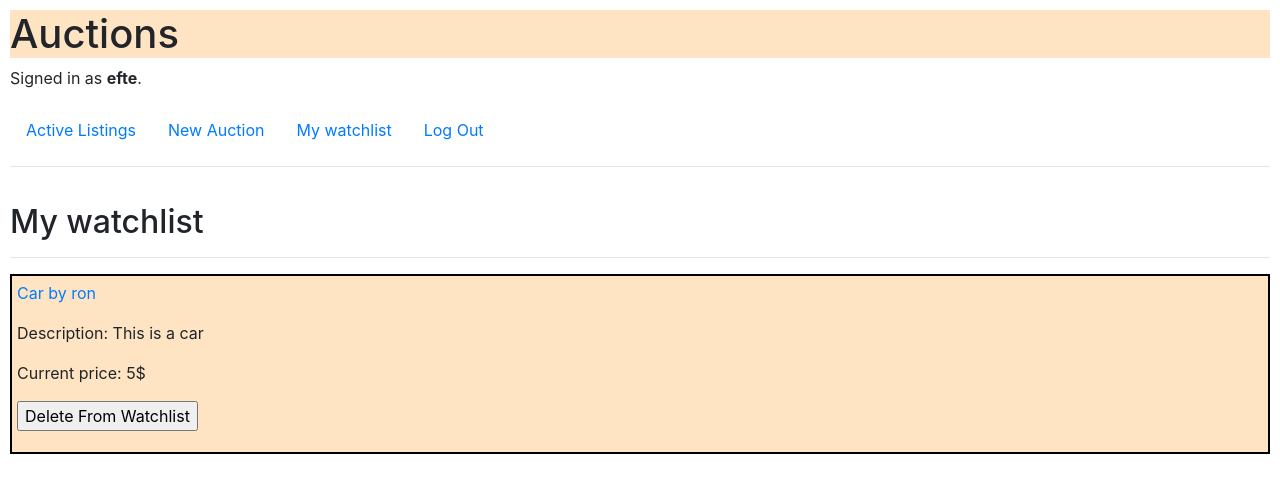
After one commit to within4d45/cs50, a Django app: page /watchlist/ in a window 1280 px wide. The commit adds this page. Shown: the top 493 px of the page. Run offline with Django 4.2, Linux system fonts and the light colour scheme; a user stored in the database is signed in; data comes from the database, SQL or seed files in the repository; some libraries are stand-ins or nearby versions.

Commit message:
barebones of commerce works

```diff
--- a/projects/2/commerce/auctions/admin.py
+++ b/projects/2/commerce/auctions/admin.py
@@ -1,8 +1,9 @@
 from django.contrib import admin
-from .models import User, Auction, Bid, Comment
+from .models import User, Auction, Bid, Comment, WatchList
 # Register your models here.
 
 admin.site.register(User)
 admin.site.register(Auction)
 admin.site.register(Bid)
 admin.site.register(Comment)
+admin.site.register(WatchList)
--- a/projects/2/commerce/auctions/models.py
+++ b/projects/2/commerce/auctions/models.py
@@ -1,6 +1,5 @@
 from django.contrib.auth.models import AbstractUser
 from django.db import models
-
 
 class User(AbstractUser):
     pass
@@ -9,15 +8,15 @@ class Auction(models.Model):
     title = models.CharField(max_length=64)
     description = models.CharField(max_length=256)
     picture_url = models.CharField(max_length=256, blank = True)
-    user = models.ForeignKey(User, on_delete=models.CASCADE, related_name="seller")
+    user = models.ForeignKey(User, on_delete=models.CASCADE, related_name="auctions")
     price = models.IntegerField()
+    active = models.BooleanField(default=True)
 
     def __str__(self):
         return f"{self.title} by {self.user}"
 
 class Bid(models.Model):
     amount = models.IntegerField()
-    time = models.TimeField()
     auction = models.ForeignKey(Auction, on_delete=models.CASCADE, related_name="bids")
     user = models.ForeignKey(User, on_delete=models.CASCADE, related_name="bidders")
 
@@ -32,3 +31,10 @@ class Comment(models.Model):
 
     def __str__(self):
         return f"{self.comment}"
+
+class WatchList(models.Model):
+    user = models.OneToOneField(User, on_delete=models.CASCADE, related_name="watchlist")
+    auction = models.ManyToManyField(Auction, blank=True, related_name="watchlists")
+
+    def __str__(self):
+        return f"{self.user}'s watchlist"
--- a/projects/2/commerce/auctions/static/auctions/styles.css
+++ b/projects/2/commerce/auctions/static/auctions/styles.css
@@ -2,6 +2,9 @@ body {
     padding: 10px;
 }
 
+div {
+    padding-bottom: 20px;
+}
 
 .auction {
     border: 2px solid black;
@@ -14,3 +17,19 @@ body {
 #error {
     color: red;
 }
+
+#message {
+    color: green;
+}
+
+#submit_comment {
+    width: 300px;
+}
+
+#you_won {
+    color: green;
+}
+
+h1 {
+    background-color: bisque;
+}
--- a/projects/2/commerce/auctions/templates/auctions/index.html
+++ b/projects/2/commerce/auctions/templates/auctions/index.html
@@ -12,7 +12,9 @@
             {% endif %}
         </p>
         <p>Description: {{ auction.description }}</p>
-        <p>Current price: {{ auction.starting_price }}$</p>
+        <p>Current price: {{ auction.price }}$</p>
     </div>
+    {% empty %}
+    <h3>No active listings</h3>
     {% endfor %}
 {% endblock %}
--- a/projects/2/commerce/auctions/templates/auctions/layout.html
+++ b/projects/2/commerce/auctions/templates/auctions/layout.html
@@ -23,6 +23,12 @@
                 </li>
                 {% if user.is_authenticated %}
                     <li class="nav-item">
+                        <a class="nav-link" href="{% url 'new_auction' %}">New Auction</a>
+                    </li>
+                    <li class="nav-item">
+                        <a class="nav-link" href="{% url 'watchlist' %}">My watchlist</a>
+                    </li>
+                    <li class="nav-item">
                         <a class="nav-link" href="{% url 'logout' %}">Log Out</a>
                     </li>
                 {% else %}
--- /dev/null
+++ b/projects/2/commerce/auctions/templates/auctions/watchlist.html
@@ -0,0 +1,31 @@
+{% extends "auctions/layout.html" %}
+
+{% block body %}
+    {% if user.is_authenticated %}
+        <h2>My watchlist</h2>
+        <hr>
+        {% for auction in auctions %}
+        <div class="auction">
+            <p><a href="{% url 'auction' auction.id %}">{{ auction }}</a></p>
+            <p>
+                {% if auction.picture_url != "" %}
+                <img src= "{{ auction.picture_url }}" width="600">
+                {% endif %}
+            </p>
+            <p>Description: {{ auction.description }}</p>
+            <p>Current price: {{ auction.price }}$</p>
+            <p>
+                <form action="{% url 'edit_watchlist' auction.pk %}" method="post">
+                    {% csrf_token %}
+                    <input type="hidden" name="delete" value="True">
+                    <input type="submit" value="Delete From Watchlist">
+                </form>
+            </p>
+        </div>
+        {% empty %}
+        <h3>No item on watchlist</h3>
+        {% endfor %}
+    {% else %}
+        <h2>Log in to see your watchlist</h2>
+    {% endif %}
+{% endblock %}
--- a/projects/2/commerce/auctions/urls.py
+++ b/projects/2/commerce/auctions/urls.py
@@ -9,5 +9,8 @@ urlpatterns = [
     path("register", views.register, name="register"),
     path("auction/<int:auction_id>", views.auction, name="auction"),
     path("new_auction", views.new_auction, name="new_auction"),
-    path("auction/<int:auction_id>/bid>", views.bid, name="bid")
+    path("auction/<int:auction_id>/close_auction", views.close_auction, name="close_auction"),
+    path("auction/<int:auction_id>/submit_comment", views.submit_comment, name="submit_comment"),
+    path("watchlist/", views.watchlist, name="watchlist"),
+    path("watchlist/edit_watchlist/<int:auction_id>", views.edit_watchlist, name="edit_watchlist")
 ]
--- a/projects/2/commerce/auctions/views.py
+++ b/projects/2/commerce/auctions/views.py
@@ -1,15 +1,30 @@
 from django.contrib.auth import authenticate, login, logout
 from django.db import IntegrityError
+from django.db.models import Max
 from django.http import HttpResponse, HttpResponseRedirect
 from django.shortcuts import render
 from django.urls import reverse
 from django import forms
 
-from .models import User, Auction, Bid
+
+from .models import User, Auction, Bid, Comment, WatchList
 
 """
 To do:
-[] Change price to current bit in index view
+[x] Change price to current bit in index view
+[x] Have a highest bid + starting price field in Auction instead of price
+[] Change bid view when there have not been any bids
+[] Make watchlist items have a different bg when the auction isn't active any more
+[] Change minimum bid or price when auction is created first
+[] The bid logic in the auction site view is pretty weird
+    [] How do you go about creating logic in a different place but sending messages over to be displayed in the rendered form?
+[] having the bidding logic within the auction view is probably not best practice
+[] overlooking the url logic on the other pages
+[] figure out if through that people can just insert stuff
+
+Questions:
+[] If people manage to add bids without the interface, the price of the piece will not get updated
+  [] If people manage to add a bid under the current highest bid, the Bid.objects.all().last() will not give out the highest
 
 """
 
@@ -22,9 +37,22 @@ class NewAuctionForm(forms.Form):
     )
 
 
+class NewBidForm(forms.Form):
+    bid = forms.IntegerField(label="Place your bid")
+
+
+class NewCommentForm(forms.Form):
+    comment = forms.CharField(widget=forms.Textarea(attrs={
+        'placeholder':"Enter comment here",
+        'style':'width: 100%; height: 150px;'
+    }))
+
+
 def index(request):
-    auctions = Auction.objects.all()
-    return render(request, "auctions/index.html", {"auctions": auctions})
+    auctions = Auction.objects.filter(active=True)
+    return render(request, "auctions/index.html", {
+        "auctions": auctions
+        })
 
 
 def login_view(request):
@@ -71,6 +99,8 @@ def register(request):
         try:
             user = User.objects.create_user(username, email, password)
             user.save()
+            watchlist = WatchList(user=user)
+            watchlist.save()
         except IntegrityError:
             return render(
                 request,
@@ -84,11 +114,51 @@ def register(request):
 
 
 def auction(request, auction_id):
+
     auction = Auction.objects.get(pk=auction_id)
+    any_bids = auction.bids.filter().exists()
+    watchlist = request.user.watchlist
+    auction_in_watchlist = watchlist.auction.filter(pk=auction.pk).exists()
+    message = ""
+    error = ""
+
+    if request.method == "POST":
+        form_bid = NewBidForm(request.POST)
+        if form_bid.is_valid():
+            bid = int(form_bid.cleaned_data['bid'])
+        if bid <= auction.price:
+            error = "Place a bid higher than the current price"
+        else:
+            message = "Bid succesfully received"
+            new_bid = Bid(amount=bid, auction = auction, user = request.user)
+            new_bid.save()
+            auction.price = bid
+            auction.save()
+
+        return render(request, "auctions/auction.html",{
+            "auction": auction,
+            "bids": auction.bids.all(),
+            "any_bids": any_bids,
+            "comments": auction.comments.all(),
+            "form_bid": NewBidForm(),
+            "form_comment": NewCommentForm(),
+            "user": request.user,
+            "message": message,
+            "error": error,
+            "watchlist": watchlist,
+            "auction_in_watchlist": auction_in_watchlist
+        })
+
     return render(request, "auctions/auction.html",{
         "auction": auction,
         "bids": auction.bids.all(),
-        "comments": auction.comments.all()
+        "any_bids": any_bids,
+        "comments": auction.comments.all(),
+        "form_bid": NewBidForm(),
+        "form_comment": NewCommentForm(),
+        "user": request.user,
+        "watchlist": watchlist,
+        "auction_in_watchlist": auction_in_watchlist
     })
 
 
@@ -102,10 +172,7 @@ def new_auction(request):
     if request.method == "POST":
         form = NewAuctionForm(request.POST)
 
-        if (
-            form.is_valid()
-            and not Auction.objects.filter(title=form.cleaned_data["title"]).exists()
-        ):
+        if (form.is_valid() and not Auction.objects.filter(title=form.cleaned_data["title"]).exists()):
             auction = Auction(
                 title=form.cleaned_data["title"],
                 description=form.cleaned_data["description"],
@@ -116,18 +183,56 @@ def new_auction(request):
             auction.save()
 
         else:
-            return render(
-                request,
-                "auctions/new_auction.html",
-                {
-                    "message": "An auction with that title already exists. please choose a different one.",
+            return render(request, "auctions/new_auction.html",{
+                    "message": "An auction with that title already exists. Please choose a different one.",
                     "form": NewAuctionForm(),
-                },
+                })
+
+    return render(request, "auctions/new_auction.html", {
+        "form": NewAuctionForm()
+        })
+
+
+def watchlist(request):
+    user = request.user
+    auctions = user.watchlist.auction.all()
+    return render(request, "auctions/watchlist.html", {
+        "auctions": auctions
+    })
+
+
+def edit_watchlist(request, auction_id):
+    auction = Auction.objects.get(pk=auction_id)
+    watchlist = User.objects.get(pk = request.user.pk).watchlist
+
+    if request.method == "POST":
+        if request.POST["delete"] == "True":
+            watchlist.auction.remove(auction)
+            watchlist.save()
+        elif request.POST ["delete"] == "False":
+            watchlist.auction.add(auction)
+            watchlist.save
+        return HttpResponseRedirect(reverse('watchlist'))
+
+
+def close_auction(request, auction_id):
+    auction = Auction.objects.get(pk=auction_id)
+    if request.method == "POST" and request.user == auction.user:
+        auction.active = False
+        auction.save()
+    return HttpResponseRedirect(reverse('auction', args=[auction_id]))
+
+
+def submit_comment(request, auction_id):
+    auction = Auction.objects.get(pk=auction_id)
+    if request.method =="POST":
+        form = NewCommentForm(request.POST)
+        if form.is_valid():
+            comment = form.cleaned_data['comment']
+            new_comment = Comment(
+                comment = comment,
+                auction = auction,
+                user = request.user
             )
-
-    return render(request, "auctions/new_auction.html", {"form": NewAuctionForm()})
-
-def bid(request, auction_id):
-    if request.method == "POST":
-        # insert logic here to post a bid
-        pass
+            new_comment.save()
+    return HttpResponseRedirect(reverse('auction', args=[auction.pk]))
```
Also changed, not shown: projects/2/commerce/auctions/templates/auctions/auction.html (+106 -7 lines), projects/2/commerce/auctions/migrations/0009_auction_open.py (added), projects/2/commerce/auctions/migrations/0010_remove_bid_time.py (added), projects/2/commerce/auctions/migrations/0011_rename_price_auction_starting_price.py (added), projects/2/commerce/auctions/migrations/0012_rename_open_auction_active_auction_current_price.py (added), projects/2/commerce/auctions/migrations/0013_rename_current_price_auction_price_and_more.py (added), projects/2/commerce/auctions/migrations/0014_alter_auction_user.py (added), projects/2/commerce/auctions/migrations/0015_watchlist.py (added), projects/2/commerce/auctions/migrations/0016_alter_watchlist_auction_alter_watchlist_user.py (added), projects/2/commerce/db.sqlite3.
